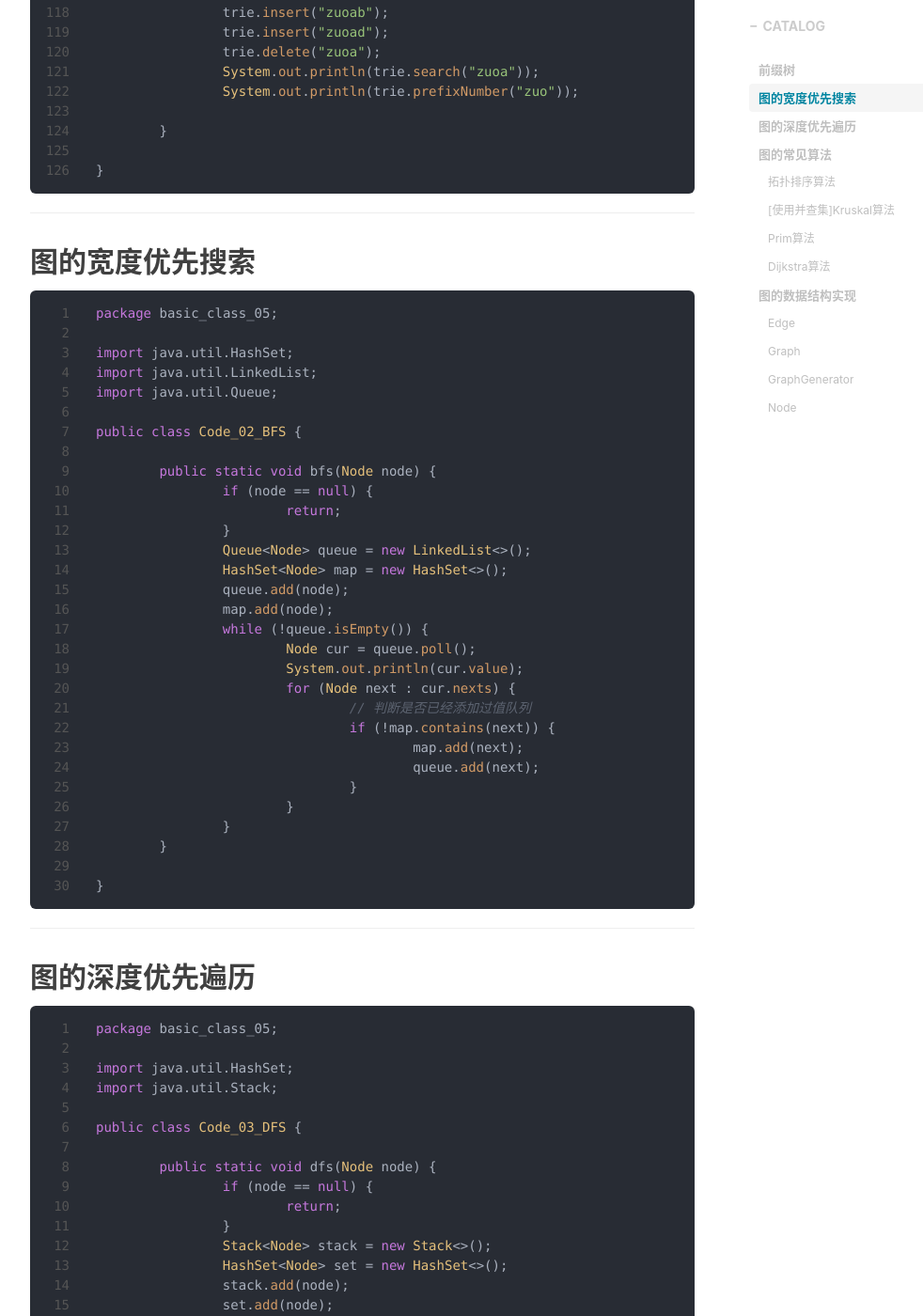
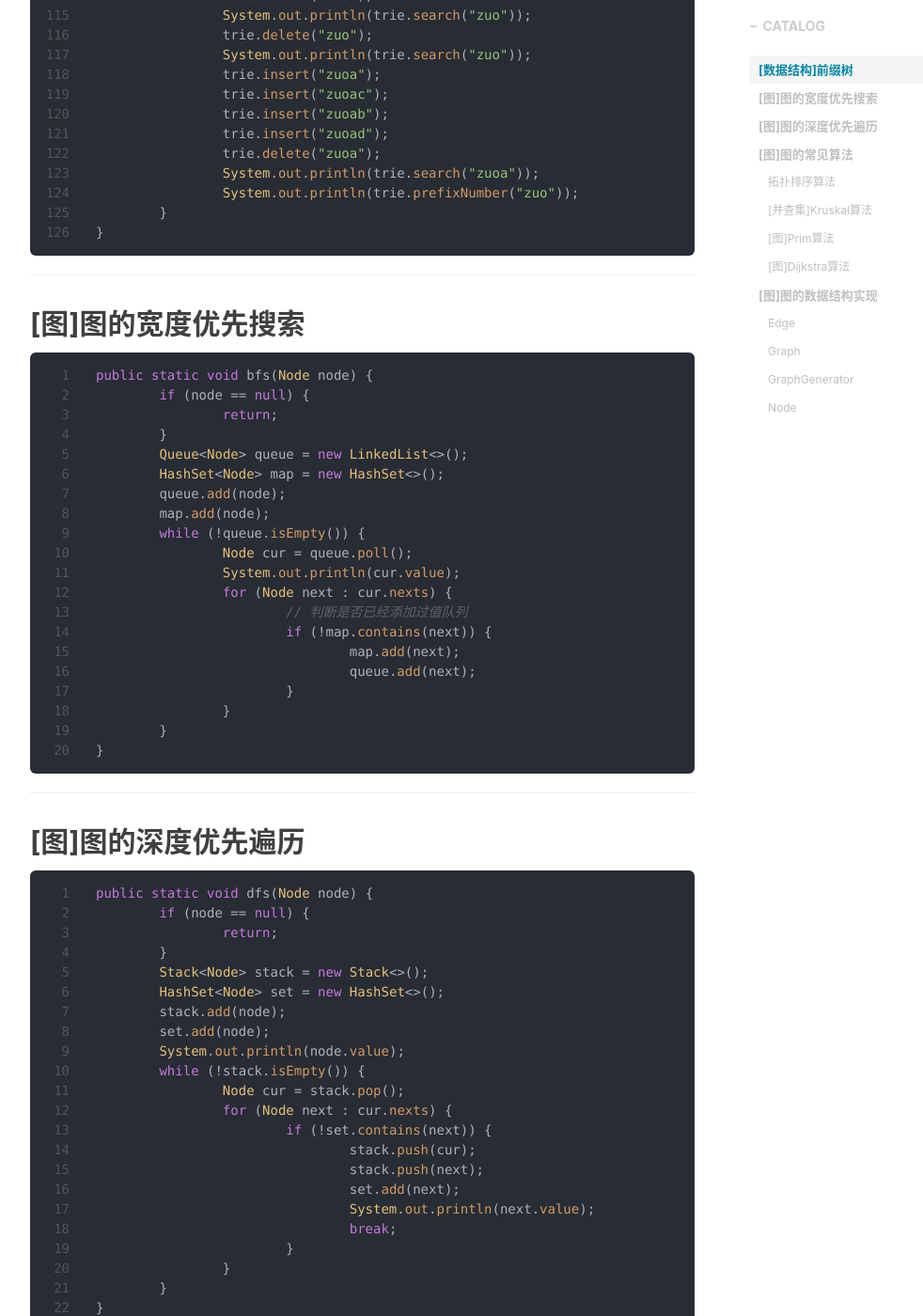
Before and after one commit to xinh79/xinh79.github.io, a Jekyll site: the page built from _posts/2019-11-08-左程云算法讲解笔记-IV.markdown, in a window 1280 px wide and 1400 px high, scrolled down 3272 px. Shown: the whole window at 94% size, without its empty margins (233-1215 px from the left). Built offline with Jekyll 4.4.1, drawn with Linux system fonts in a browser that asks for light colours; nearby versions of some CDN libraries; comment, search, counter and statistics services are not loaded; some of the changed text lies outside the part shown.

Commit message:
Update 2019-11-08-左程云算法讲解笔记-IV.markdown

````diff
--- a/_posts/2019-11-08-左程云算法讲解笔记-IV.markdown
+++ b/_posts/2019-11-08-左程云算法讲解笔记-IV.markdown
@@ -12,11 +12,13 @@ tags:
 
 > 这些内容是从牛客网左程云大神的算法课程中做记录的笔记，由于内容较多，又附上源码，所以考虑一章一个模块。
 
+> 此次修改同样是增加了代码的注释，去除非必要代码，重点讲述理清逻辑思路
+
 [TOC]
 
 ----
 
-## 前缀树
+## [数据结构]前缀树
 
 ```java
 package basic_class_05;
@@ -34,7 +36,7 @@ public class Code_01_TrieTree {
 		public TrieNode() {
 			path = 0;
 			end = 0;
-			// 初始化成26的大小是因为默认只有小写字母出现
+			// 初始化成26的大小是因为默认只有小写字母出现，也可以改成其他结构
 			// [0-25]：map[0]为1，则表示a有路径，如果为0，则表示a没有路径
 			// 也可以使用map<int, TrieNode>：key表示ASCII码，value表示下一个节点
 			map = new TrieNode[26];
@@ -52,6 +54,7 @@ public class Code_01_TrieTree {
 			if (word == null) {
 				return;
 			}
+			// 先把字符串编程单个数组"abc"->['a', 'b', 'c']
 			char[] chs = word.toCharArray();
 			TrieNode node = root;
 			// 对应成需要找哪一条路，在map[26]数组中
@@ -77,6 +80,7 @@ public class Code_01_TrieTree {
 				for (int i = 0; i < chs.length; i++) {
 					index = chs[i] - 'a';
 					if (node.map[index].path-- == 1) {
+						// 直接返回，后面的数据并不共享此字符串
 						node.map[index] = null;
 						return;
 					}
@@ -141,90 +145,69 @@ public class Code_01_TrieTree {
 		trie.delete("zuoa");
 		System.out.println(trie.search("zuoa"));
 		System.out.println(trie.prefixNumber("zuo"));
-
 	}
-
 }
 ```
 
 ----
 
-## 图的宽度优先搜索
+## [图]图的宽度优先搜索
 
 ```java
-package basic_class_05;
-
-import java.util.HashSet;
-import java.util.LinkedList;
-import java.util.Queue;
-
-public class Code_02_BFS {
-
-	public static void bfs(Node node) {
-		if (node == null) {
-			return;
-		}
-		Queue<Node> queue = new LinkedList<>();
-		HashSet<Node> map = new HashSet<>();
-		queue.add(node);
-		map.add(node);
-		while (!queue.isEmpty()) {
-			Node cur = queue.poll();
-			System.out.println(cur.value);
-			for (Node next : cur.nexts) {
-				// 判断是否已经添加过值队列
-				if (!map.contains(next)) {
-					map.add(next);
-					queue.add(next);
-				}
+public static void bfs(Node node) {
+	if (node == null) {
+		return;
+	}
+	Queue<Node> queue = new LinkedList<>();
+	HashSet<Node> map = new HashSet<>();
+	queue.add(node);
+	map.add(node);
+	while (!queue.isEmpty()) {
+		Node cur = queue.poll();
+		System.out.println(cur.value);
+		for (Node next : cur.nexts) {
+			// 判断是否已经添加过值队列
+			if (!map.contains(next)) {
+				map.add(next);
+				queue.add(next);
 			}
 		}
 	}
-
 }
 ```
 
 ----
 
-## 图的深度优先遍历
+## [图]图的深度优先遍历
 
 ```java
-package basic_class_05;
-
-import java.util.HashSet;
-import java.util.Stack;
-
-public class Code_03_DFS {
-
-	public static void dfs(Node node) {
-		if (node == null) {
-			return;
-		}
-		Stack<Node> stack = new Stack<>();
-		HashSet<Node> set = new HashSet<>();
-		stack.add(node);
-		set.add(node);
-		System.out.println(node.value);
-		while (!stack.isEmpty()) {
-			Node cur = stack.pop();
-			for (Node next : cur.nexts) {
-				if (!set.contains(next)) {
-					stack.push(cur);
-					stack.push(next);
-					set.add(next);
-					System.out.println(next.value);
-					break;
-				}
+public static void dfs(Node node) {
+	if (node == null) {
+		return;
+	}
+	Stack<Node> stack = new Stack<>();
+	HashSet<Node> set = new HashSet<>();
+	stack.add(node);
+	set.add(node);
+	System.out.println(node.value);
+	while (!stack.isEmpty()) {
+		Node cur = stack.pop();
+		for (Node next : cur.nexts) {
+			if (!set.contains(next)) {
+				stack.push(cur);
+				stack.push(next);
+				set.add(next);
+				System.out.println(next.value);
+				break;
 			}
 		}
 	}
-
 }
 ```
 
 ----
 
-## 图的常见算法
+## [图]图的常见算法
 
 #### 拓扑排序算法
 
@@ -233,44 +216,33 @@ public class Code_03_DFS {
 首先加入入度为0的节点，然后打印后删除（加入`zeroInQueue`中），删除后，又有入度为0的节点，重复以上步骤。
 
 ```java
-package basic_class_05;
-
-import java.util.ArrayList;
-import java.util.HashMap;
-import java.util.LinkedList;
-import java.util.List;
-import java.util.Queue;
-
-public class Code_04_TopologySort {
-
-	// directed graph and no loop
-	public static List<Node> sortedTopology(Graph graph) {
-		HashMap<Node, Integer> inMap = new HashMap<>();
-		Queue<Node> zeroInQueue = new LinkedList<>();
-		for (Node node : graph.nodes.values()) {
-			inMap.put(node, node.in);
-			if (node.in == 0) {
-				zeroInQueue.add(node);
+// directed graph and no loop
+public static List<Node> sortedTopology(Graph graph) {
+	HashMap<Node, Integer> inMap = new HashMap<>();
+	Queue<Node> zeroInQueue = new LinkedList<>();
+	for (Node node : graph.nodes.values()) {
+		inMap.put(node, node.in);
+		if (node.in == 0) {
+			zeroInQueue.add(node);
+		}
+	}
+	List<Node> result = new ArrayList<>();
+	while (!zeroInQueue.isEmpty()) {
+		Node cur = zeroInQueue.poll();
+		result.add(cur);
+		// 把所有的后代的入度-1
+		for (Node next : cur.nexts) {
+			inMap.put(next, inMap.get(next) - 1);
+			if (inMap.get(next) == 0) {
+				zeroInQueue.add(next);
 			}
 		}
-		List<Node> result = new ArrayList<>();
-		while (!zeroInQueue.isEmpty()) {
-			Node cur = zeroInQueue.poll();
-			result.add(cur);
-			// 把所有的后代的入度-1
-			for (Node next : cur.nexts) {
-				inMap.put(next, inMap.get(next) - 1);
-				if (inMap.get(next) == 0) {
-					zeroInQueue.add(next);
-				}
-			}
-		}
-		return result;
 	}
+	return result;
 }
 ```
 
-#### [使用并查集]Kruskal算法
+#### [并查集]Kruskal算法
 
 使用范围：要求无向图
 
@@ -380,7 +352,7 @@ public class Code_05_Kruskal {
 }
 ```
 
-#### Prim算法
+#### [图]Prim算法
 
 适用范围：要求无向图
 
@@ -441,7 +413,7 @@ public class Code_06_Prim {
 }
 ```
 
-#### Dijkstra算法
+#### [图]Dijkstra算法
 
 适用范围：没有权值为负数的边
 
@@ -600,7 +572,7 @@ public class Code_07_Dijkstra {
 
 ----
 
-## 图的数据结构实现
+## [图]图的数据结构实现
 
 #### Edge
 
````
